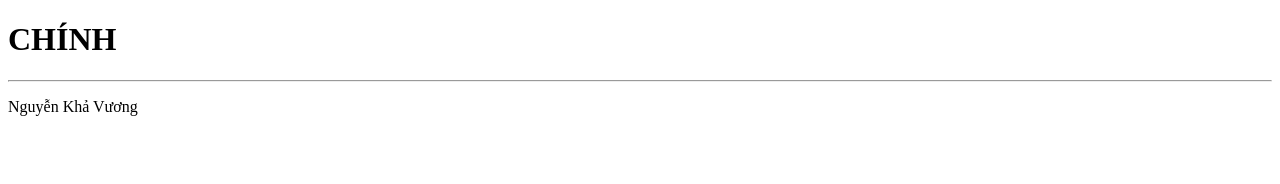
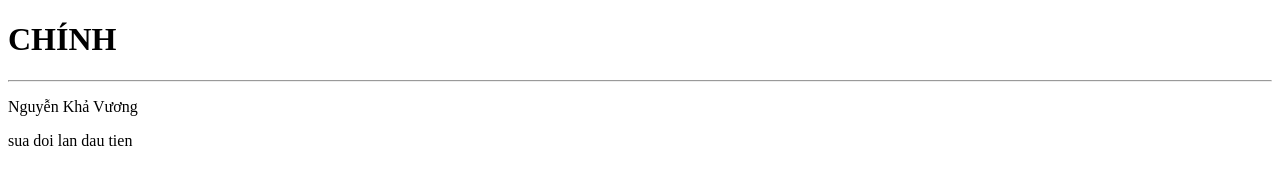
Before and after one commit to vuonggg11112/duanchinh, a plain HTML site: page index.html in a window 1280 px wide. Drawn offline with Linux system fonts and the light colour scheme.

Commit message:
sua doi lan dau

```diff
--- a/index.html
+++ b/index.html
@@ -9,5 +9,6 @@
     <h1>CHÍNH</h1>
     <hr />
     <p>Nguyễn Khả Vương</p>
+    <p>sua doi lan dau tien</p>
   </body>
 </html>
```
